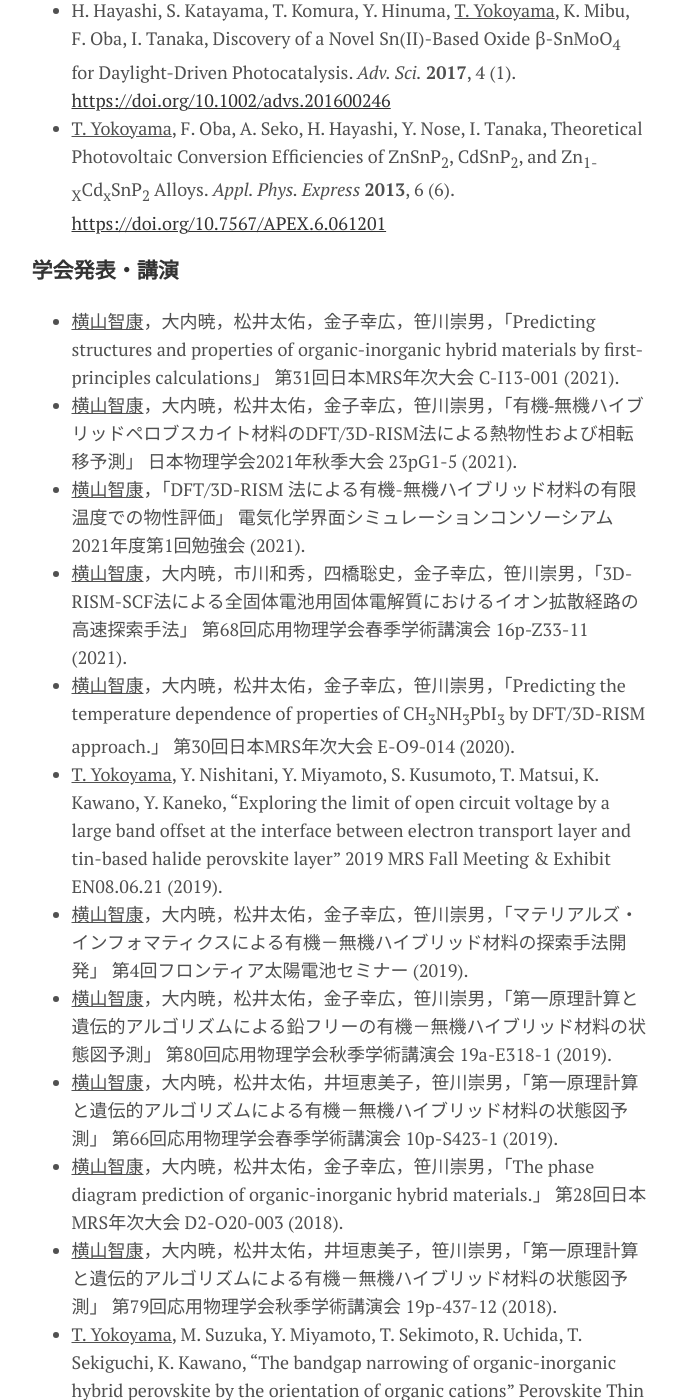
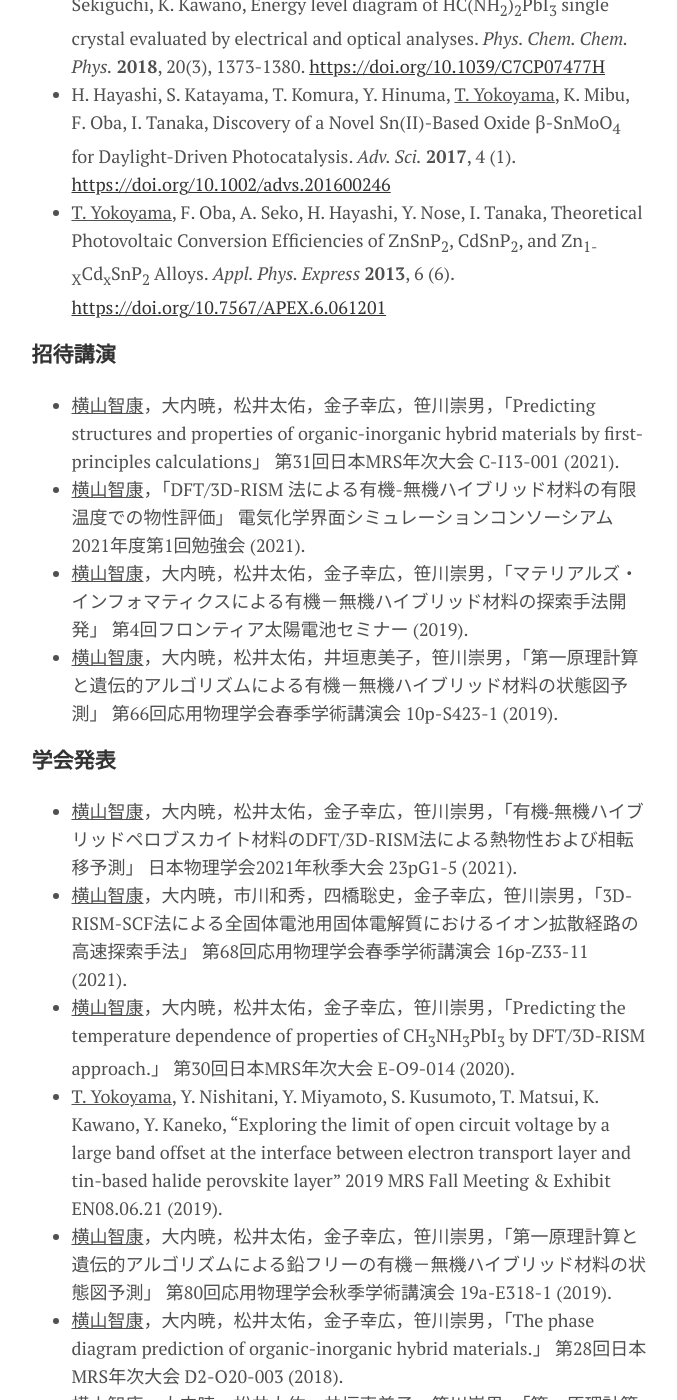
Before and after one commit to yokoyamatomoyasu/yokoyamatomoyasu.github.io, a Jekyll site: the page built from menu/about.md, in a window 1280 px wide and 1400 px high, scrolled down 2575 px. Shown: the whole window, without its empty margins (301-978 px from the left). Built offline with Jekyll 4.4.1, drawn with Linux system fonts in a browser that asks for light colours; some of the changed text lies outside the part shown.

Commit message:
GitHub pages site with Jekyll

```diff
--- a/menu/about.md
+++ b/menu/about.md
@@ -56,17 +57,18 @@ permalink: /about
 - H. Hayashi, S. Katayama, T. Komura, Y. Hinuma, <u>T. Yokoyama</u>, K. Mibu, F. Oba, I. Tanaka, Discovery of a Novel Sn(II)-Based Oxide β-SnMoO<sub>4</sub> for Daylight-Driven Photocatalysis. *Adv. Sci.* **2017**, 4 (1). [https://doi.org/10.1002/advs.201600246](https://doi.org/10.1002/advs.201600246)
 - <u>T. Yokoyama</u>, F. Oba, A. Seko, H. Hayashi, Y. Nose, I. Tanaka, Theoretical Photovoltaic Conversion Efficiencies of ZnSnP<sub>2</sub>, CdSnP<sub>2</sub>, and Zn<sub>1-X</sub>Cd<sub>x</sub>SnP<sub>2</sub> Alloys. *Appl. Phys. Express* **2013**, 6 (6). [https://doi.org/10.7567/APEX.6.061201](https://doi.org/10.7567/APEX.6.061201)
 
+### 招待講演
+- <u>横山智康</u>，大内暁，松井太佑，金子幸広，笹川崇男，「Predicting structures and properties of organic-inorganic hybrid materials by first-principles calculations」 第31回日本MRS年次大会 C-I13-001 (2021).
+- <u>横山智康</u>，「DFT/3D-RISM 法による有機-無機ハイブリッド材料の有限温度での物性評価」 電気化学界面シミュレーションコンソーシアム2021年度第1回勉強会 (2021).
+- <u>横山智康</u>，大内暁，松井太佑，金子幸広，笹川崇男，「マテリアルズ・インフォマティクスによる有機－無機ハイブリッド材料の探索手法開発」 第4回フロンティア太陽電池セミナー (2019).
+- <u>横山智康</u>，大内暁，松井太佑，井垣恵美子，笹川崇男，「第一原理計算と遺伝的アルゴリズムによる有機－無機ハイブリッド材料の状態図予測」 第66回応用物理学会春季学術講演会 10p-S423-1 (2019).
 
-### 学会発表・講演
-- <u>横山智康</u>，大内暁，松井太佑，金子幸広，笹川崇男，「Predicting structures and properties of organic-inorganic hybrid materials by first-principles calculations」 第31回日本MRS年次大会 C-I13-001 (2021).
+### 学会発表
 - <u>横山智康</u>，大内暁，松井太佑，金子幸広，笹川崇男，「有機‐無機ハイブリッドペロブスカイト材料のDFT/3D-RISM法による熱物性および相転移予測」 日本物理学会2021年秋季大会 23pG1-5 (2021).
-- <u>横山智康</u>，「DFT/3D-RISM 法による有機-無機ハイブリッド材料の有限温度での物性評価」 電気化学界面シミュレーションコンソーシアム2021年度第1回勉強会 (2021).
 - <u>横山智康</u>，大内暁，市川和秀，四橋聡史，金子幸広，笹川崇男，「3D-RISM-SCF法による全固体電池用固体電解質におけるイオン拡散経路の高速探索手法」 第68回応用物理学会春季学術講演会 16p-Z33-11 (2021).
 - <u>横山智康</u>，大内暁，松井太佑，金子幸広，笹川崇男，「Predicting the temperature dependence of properties of CH<sub>3</sub>NH<sub>3</sub>PbI<sub>3</sub> by DFT/3D-RISM approach.」 第30回日本MRS年次大会 E-O9-014  (2020).
 - <u>T. Yokoyama</u>, Y. Nishitani, Y. Miyamoto, S. Kusumoto, T. Matsui, K. Kawano, Y. Kaneko, "Exploring the limit of open circuit voltage by a large band offset at the interface between electron transport layer and tin-based halide perovskite layer" 2019 MRS Fall Meeting & Exhibit EN08.06.21 (2019).
-- <u>横山智康</u>，大内暁，松井太佑，金子幸広，笹川崇男，「マテリアルズ・インフォマティクスによる有機－無機ハイブリッド材料の探索手法開発」 第4回フロンティア太陽電池セミナー (2019).
 - <u>横山智康</u>，大内暁，松井太佑，金子幸広，笹川崇男，「第一原理計算と遺伝的アルゴリズムによる鉛フリーの有機－無機ハイブリッド材料の状態図予測」 第80回応用物理学会秋季学術講演会 19a-E318-1 (2019).
-- <u>横山智康</u>，大内暁，松井太佑，井垣恵美子，笹川崇男，「第一原理計算と遺伝的アルゴリズムによる有機－無機ハイブリッド材料の状態図予測」 第66回応用物理学会春季学術講演会 10p-S423-1 (2019).
 - <u>横山智康</u>，大内暁，松井太佑，金子幸広，笹川崇男，「The phase diagram prediction of organic-inorganic hybrid materials.」 第28回日本MRS年次大会 D2-O20-003 (2018).
 - <u>横山智康</u>，大内暁，松井太佑，井垣恵美子，笹川崇男，「第一原理計算と遺伝的アルゴリズムによる有機－無機ハイブリッド材料の状態図予測」 第79回応用物理学会秋季学術講演会 19p-437-12 (2018).
 - <u>T. Yokoyama</u>, M. Suzuka, Y. Miyamoto, T. Sekimoto, R. Uchida, T. Sekiguchi, K. Kawano, "The bandgap narrowing of organic-inorganic hybrid perovskite by the orientation of organic cations" Perovskite Thin Film Photovoltaics (ABXPV17) (2017).
```
Also changed, not shown: other parts of menu/about.md (+4 -3 lines), menu/news.md (+6 -0 lines), 1 other file.
